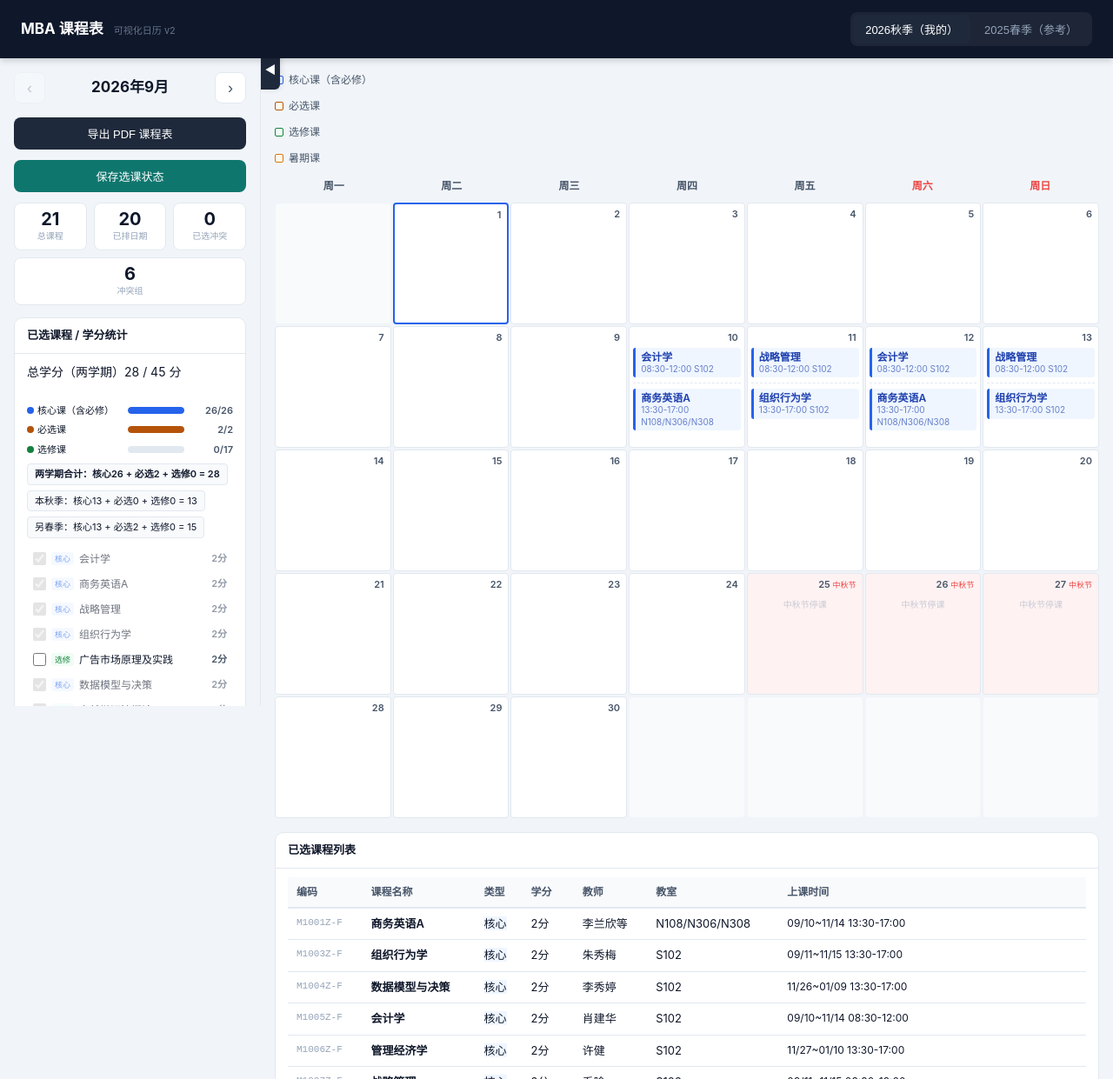
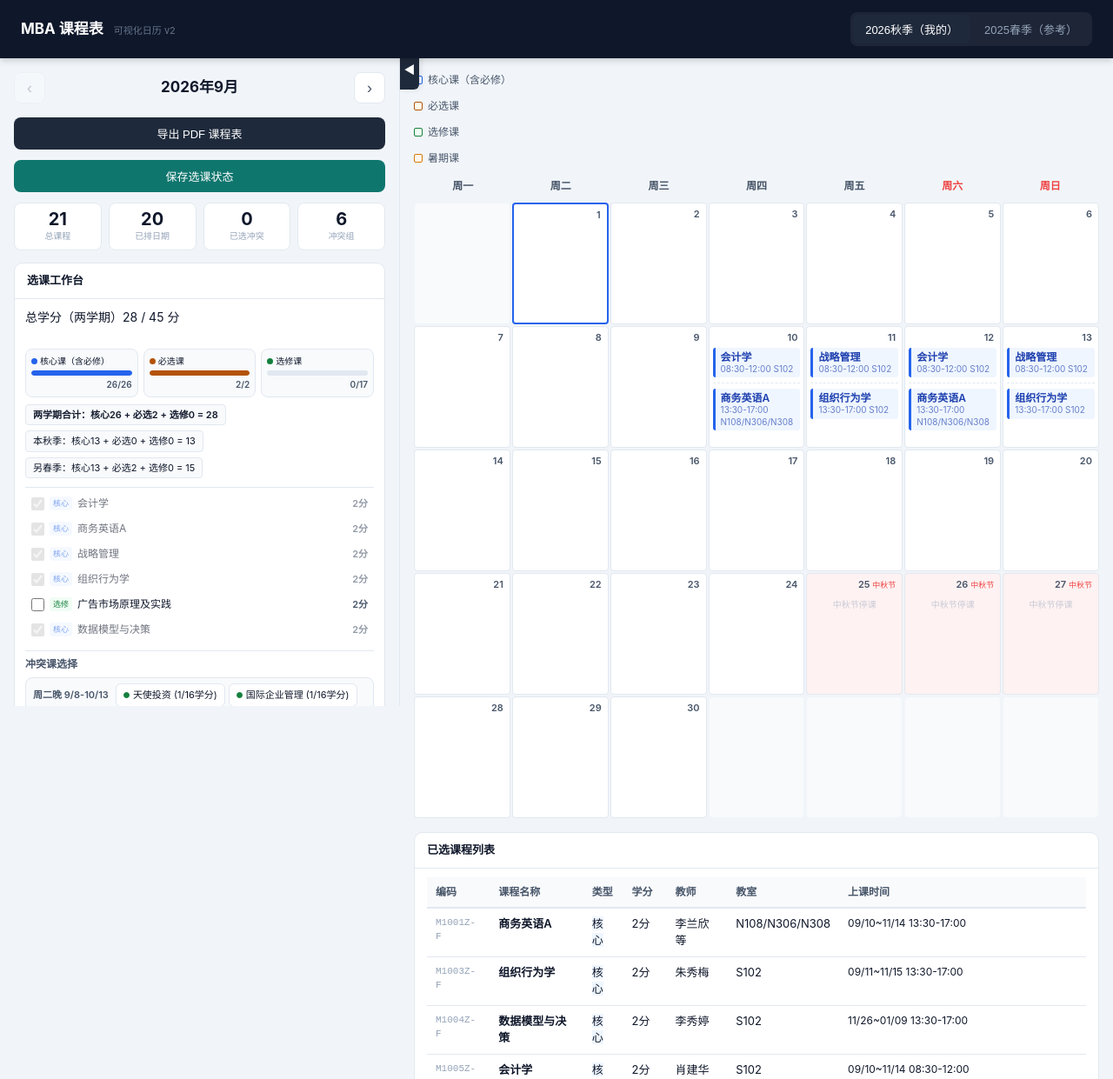
Before and after one commit to rivenmu/Class-Schedule-for-MBA, a plain HTML site: page 课程表v2.html in a window 1280 px wide. Shown: the top 1241 px of the page at 87% size. Drawn offline with Linux system fonts and the light colour scheme.

Commit message:
v2: workspace panel - wider sidebar, horizontal conflicts, one-row credits

```diff
--- a/课程表v2.html
+++ b/课程表v2.html
@@ -14,7 +14,7 @@
   --man:#b45309;--man-bg:#fffbeb;--man-border:#fcd34d;
   --sum:#d97706;--sum-bg:#fff7ed;--sum-border:#fdba74;
   --hol:#ef4444;--hol-bg:#fef2f2;
-  --sidebar-w:300px;
+  --sidebar-w:460px;
 }
 body{font-family:-apple-system,BlinkMacSystemFont,"Segoe UI","PingFang SC","Microsoft YaHei",sans-serif;background:var(--bg);color:var(--text);line-height:1.5;font-size:14px;-webkit-font-smoothing:antialiased}
 
@@ -44,18 +44,18 @@ main{display:flex;max-width:1600px;margin:0 auto;min-height:calc(100vh - 55px)}
 .panel{background:var(--card);border:1px solid var(--border);border-radius:10px;margin-bottom:14px;overflow:hidden}
 .panel-head{padding:10px 14px;font-size:13px;font-weight:600;border-bottom:1px solid var(--border);display:flex;align-items:center;gap:6px}
 .panel-body{padding:10px 14px}
-.conflict-group{margin-bottom:12px}
+.conflict-group{display:grid;grid-template-columns:auto 1fr auto;align-items:center;gap:8px;margin-bottom:6px;padding:6px 8px;border:1px solid var(--border);border-radius:8px;background:#f8fafc}
 .conflict-group:last-child{margin-bottom:0}
-.cg-label{font-size:12px;color:var(--text2);margin-bottom:6px;font-weight:500}
-.cg-options{display:flex;flex-direction:column;gap:4px}
-.cg-opt{display:flex;align-items:center;gap:6px;padding:6px 8px;border-radius:6px;cursor:pointer;font-size:12px;border:1px solid transparent;transition:all .12s}
-.cg-opt:hover{background:#f8fafc}
-.cg-opt.selected{border-color:var(--core);background:var(--core-bg);color:var(--core)}
-.cg-opt.unselected{opacity:.4;text-decoration:line-through}
-.cg-opt .dot{width:8px;height:8px;border-radius:50%;flex-shrink:0;border:1.5px solid}
+.cg-label{font-size:11px;color:var(--text2);font-weight:600;white-space:nowrap}
+.cg-options{display:flex;flex-wrap:wrap;gap:4px;min-width:0}
+.cg-opt{display:inline-flex;align-items:center;gap:4px;padding:4px 8px;border-radius:6px;cursor:pointer;font-size:11px;border:1px solid var(--border);background:#fff;transition:all .12s;white-space:nowrap}
+.cg-opt:hover{border-color:var(--text3);background:#f1f5f9}
+.cg-opt.selected{border-color:var(--core);background:var(--core-bg);color:var(--core);font-weight:600}
+.cg-opt.unselected{opacity:.4}
+.cg-opt .dot{width:7px;height:7px;border-radius:50%;flex-shrink:0;border:1.5px solid}
 .cg-opt .dot.core{border-color:var(--core);background:var(--core)}
 .cg-opt .dot.ele{border-color:var(--ele);background:var(--ele)}
-.cg-clear{font-size:11px;color:var(--text3);cursor:pointer;margin-top:4px;text-decoration:underline}
+.cg-clear{font-size:10px;color:var(--text3);cursor:pointer;white-space:nowrap;text-decoration:underline}
 .cg-clear:hover{color:var(--text2)}
 
 /* Filter */
@@ -181,14 +181,14 @@ main.collapsed .sidebar-toggle{left:0}
 .sel-overview{margin-bottom:10px}
 .sel-overview-total{margin-bottom:10px}
 .sel-overview-total .sp-bar{height:16px;border-radius:8px}
-.sel-breakdown{display:flex;flex-direction:column;gap:6px;margin-bottom:8px}
-.sel-cat{display:grid;grid-template-columns:110px 1fr 50px;align-items:center;gap:6px;font-size:11px}
-.sel-cat-label{display:flex;align-items:center;gap:4px;white-space:nowrap}
-.sel-cat-dot{width:8px;height:8px;border-radius:50%;flex-shrink:0}
-.sel-cat-bar{height:8px;background:#e2e8f0;border-radius:4px;overflow:hidden}
-.sel-cat-fill{height:100%;border-radius:4px;transition:width .3s}
-.sel-cat-num{text-align:right;font-weight:600;color:var(--text2);font-size:11px;white-space:nowrap}
-.sel-list{max-height:280px;overflow-y:auto;display:flex;flex-direction:column;gap:1px}
+.sel-breakdown{display:grid;grid-template-columns:repeat(3,1fr);gap:6px;margin-bottom:8px}
+.sel-cat{display:flex;flex-direction:column;gap:3px;font-size:10px;padding:6px;border:1px solid var(--border);border-radius:8px;background:#f8fafc;min-width:0}
+.sel-cat-label{display:flex;align-items:center;gap:3px;white-space:nowrap;font-size:10px;overflow:hidden;text-overflow:ellipsis}
+.sel-cat-dot{width:7px;height:7px;border-radius:50%;flex-shrink:0}
+.sel-cat-bar{height:6px;background:#e2e8f0;border-radius:3px;overflow:hidden}
+.sel-cat-fill{height:100%;border-radius:3px;transition:width .3s}
+.sel-cat-num{text-align:right;font-weight:600;color:var(--text2);font-size:10px;white-space:nowrap}
+.sel-list{max-height:180px;overflow-y:auto;display:flex;flex-direction:column;gap:1px;border-top:1px solid var(--border);padding-top:4px}
 .sel-list::-webkit-scrollbar{width:3px}
 .sel-list::-webkit-scrollbar-thumb{background:#cbd5e1;border-radius:2px}
 .sel-item{display:flex;align-items:center;gap:6px;padding:4px 6px;border-radius:4px;font-size:12px;border:1px solid transparent}
@@ -243,16 +243,14 @@ main.collapsed .sidebar-toggle{left:0}
 <div class="stats" id="stats"></div>
 
 <div class="panel" id="selectedPanel">
-<div class="panel-head">已选课程 / 学分统计</div>
-<div class="panel-body" id="selectedBody"></div>
-</div>
-
-<div id="conflictInline" style="margin-top:10px;border-top:1px solid var(--border);padding-top:6px">
+<div class="panel-head">选课工作台</div>
+<div class="panel-body" id="selectedPanelBody" style="display:flex;flex-direction:column;gap:8px;padding:10px 12px">
+<div id="selectedBody"></div>
+<div id="conflictInline" style="border-top:1px solid var(--border);padding-top:6px">
 <div style="font-size:12px;font-weight:600;color:var(--text2);margin-bottom:6px">冲突课选择</div>
 <div id="conflictBody"></div>
 </div>
-
-<div style="margin-top:6px;border-top:1px solid var(--border);padding-top:6px">
+<div style="border-top:1px solid var(--border);padding-top:6px">
 <div style="font-size:12px;font-weight:600;color:var(--text2);margin-bottom:6px">类型筛选</div>
 <div class="filter-row" id="filterRow">
 <button class="filter-btn active" data-filter="all">全部</button>
@@ -261,6 +259,8 @@ main.collapsed .sidebar-toggle{left:0}
 <button class="filter-btn" data-filter="ele">选修</button>
 <button class="filter-btn" data-filter="man">必选</button>
 <button class="filter-btn" data-filter="sum">暑期</button>
+</div>
+</div>
 </div>
 </div>
 
```
Also changed, not shown: v2_workspace.png (added).
